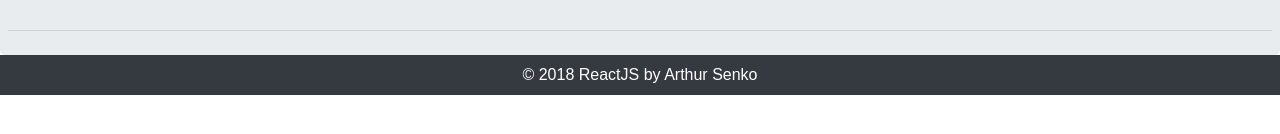
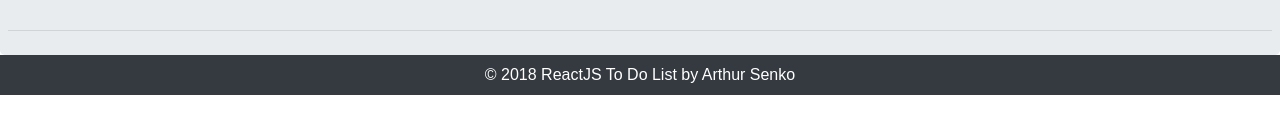
Before and after one commit to bogutski/ReactJS, a React (Create React App) app: page / in a window 1280 px wide. Shown: the part 228-362 px from the top of the page. Built offline with nearby package versions, Linux system fonts and the light colour scheme.

Commit message:
added additional text to footer

```diff
--- a/src/Footer.js
+++ b/src/Footer.js
@@ -4,7 +4,7 @@
   render() {
     return (
       <div className="mb-0 d-block p-2 bg-dark text-white">
-        © {this.props.year} ReactJS by {this.props.authorName}
+        © {this.props.year} ReactJS To Do List by {this.props.authorName}
       </div>
     );
   }
```
